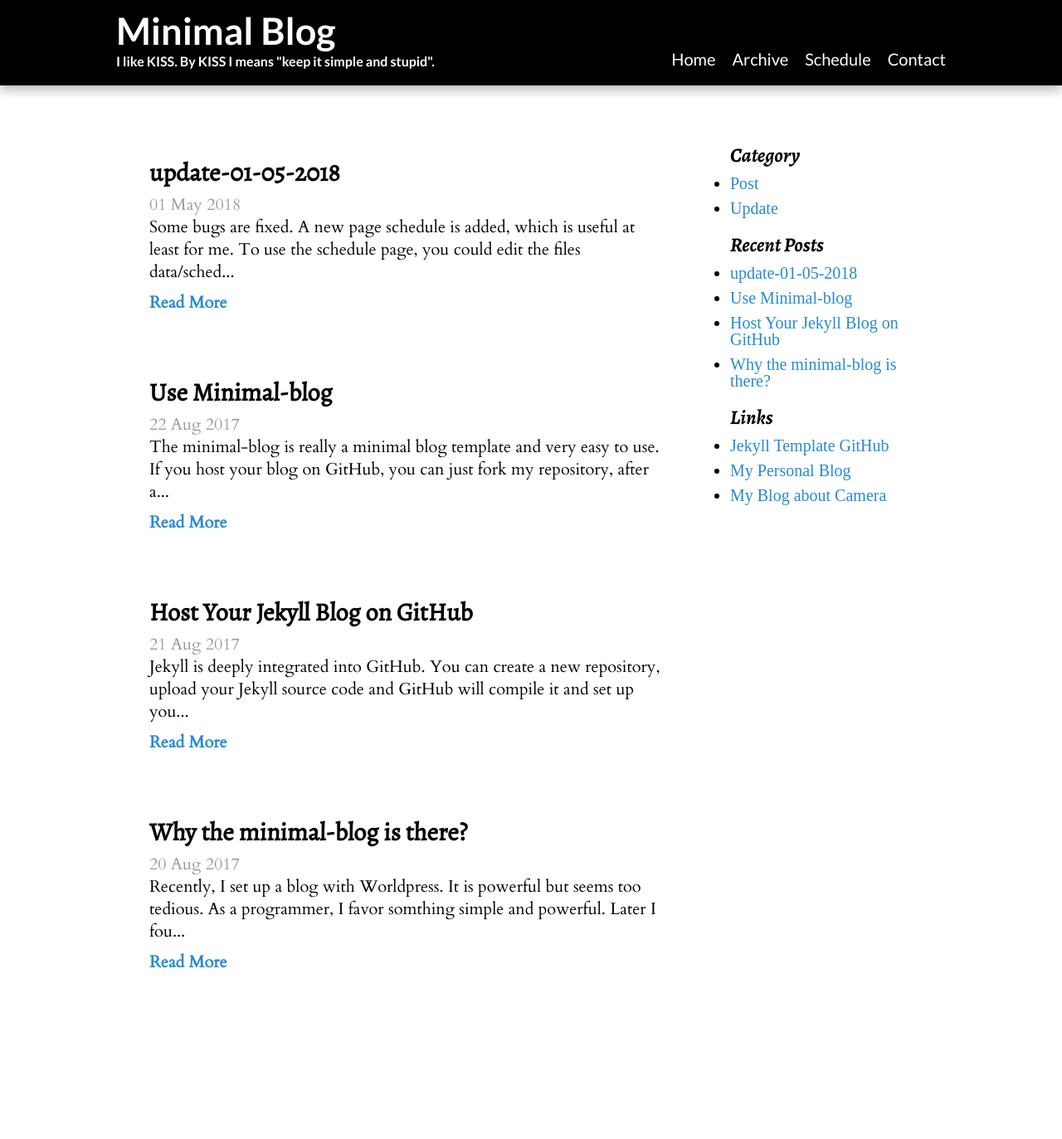
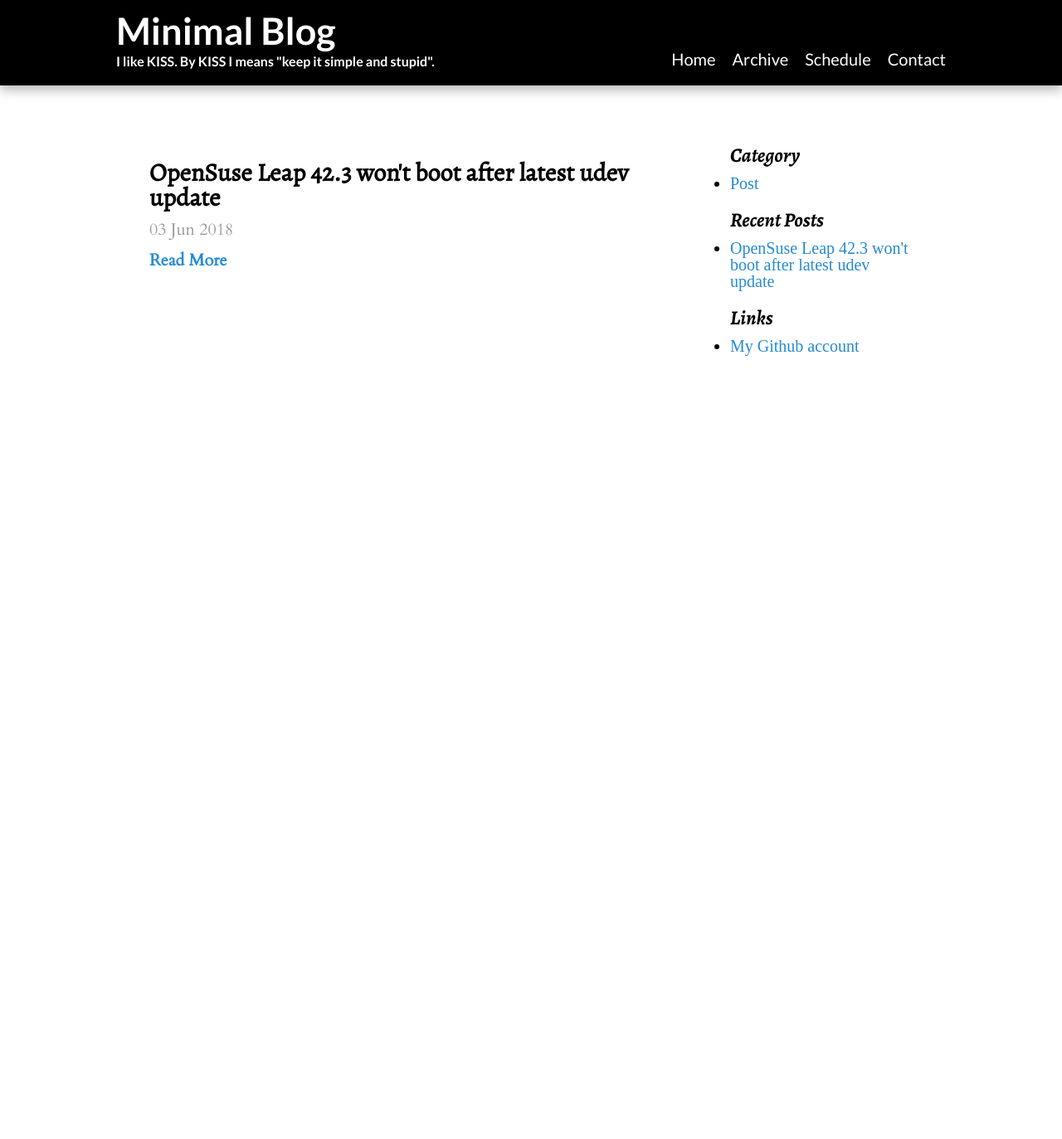
Before and after one commit to DariuszOstolski/dariuszostolski.github.io, a Jekyll site: the page built from index.html, in a window 1280 px wide. Shown: the whole page at 83% size. Built offline with Jekyll 4.4.1, drawn with Linux system fonts in a browser that asks for light colours; some web fonts are replaced; the list of posts is cut into pages by our own code; after the commit the page ends 900 px from its top, so only the background shows below that.

Commit message:
First post

````diff
--- a/_data/links.yml
+++ b/_data/links.yml
@@ -1,6 +1,2 @@
-- title: Jekyll Template GitHub
-  url: https://github.com/runningUnicorn/minimal-blog
-- title: My Personal Blog
-  url: https://runningunicorn.github.io/
-- title: My Blog about Camera
-  url: https://runningunicorn.github.io/camera-factory
+- title: My Github account
+  url: https://github.com/DariuszOstolski
--- a/_includes/google-analytics.html
+++ b/_includes/google-analytics.html
@@ -1,10 +1,13 @@
+<!-- Global site tag (gtag.js) - Google Analytics -->
+<script async
+        src="https://www.googletagmanager.com/gtag/js?id=UA-120271369-1"></script>
 <script>
-  (function(i,s,o,g,r,a,m){i['GoogleAnalyticsObject']=r;i[r]=i[r]||function(){
-  (i[r].q=i[r].q||[]).push(arguments)},i[r].l=1*new Date();a=s.createElement(o),
-  m=s.getElementsByTagName(o)[0];a.async=1;a.src=g;m.parentNode.insertBefore(a,m)
-  })(window,document,'script','https://www.google-analytics.com/analytics.js','ga');
+    window.dataLayer = window.dataLayer || [];
 
-  ga('create', 'UA-105338096-3', 'auto');
-  ga('send', 'pageview');
+    function gtag() {
+        dataLayer.push(arguments);
+    }
 
+    gtag('js', new Date());
+    gtag('config', 'UA-120271369-1');
 </script>
--- a/_posts/2017-08-20-why.md
+++ /dev/null
@@ -1,17 +0,0 @@
----
-layout: post
-title: Why the minimal-blog is there?
-category: Post
----
-
-Recently, I set up a blog with Worldpress. It is powerful but seems too tedious. As a programmer, I favor somthing simple and powerful.
-Later I found [Jekyll](https://jekyllrb.com/), which in my opinion achives an elegant balance between simplicity and functionality. It
-does what you tell it to do — no more, no less.
-
-Then my Blog came to birth by the help of Jekyll. I can focus on the content by writing, without considering the format, the wideget and
-so on. At the same time, I preserve the freedom of modifying my site, when I need a small amendment or really want to change it.
-
-Additionally, Jekyll is deeply intergrated with GitHub. You can host your site on GitHub completely free and my site also lives on GitHub now.
-I really recommend this combination and here I share my blog templete. If it helps you to set up your site, I will be really happy!
-
-![jekyll]({{site.baseurl}}/images/jekyll.png)
--- a/_posts/2017-08-21-how-github.md
+++ /dev/null
@@ -1,30 +0,0 @@
----
-layout: post
-title: Host Your Jekyll Blog on GitHub
-category: Post
----
-
-Jekyll is deeply integrated into GitHub. You can create a new repository, upload your Jekyll source code and GitHub will compile it and set up
-your site. Of course, you can fork other GitHub repositories instead of writing your own Jekyll project, which is a easy and time-saving way.
-But before the site can be really accessed, your need a few settings. The following steps help you to go through the basics:
-#### 1. Create a GitHub account
-For this step, nothing special to talk about. Just register a new account and login.
-<br>
-#### 2. Fork a Jekyll project
-You can visit [my gitHub page](https://github.com/runningUnicorn/minimal-blog) and duplicate the Jekyll project code which this site use by clicking
-the fork button at the upper-right corner. Of course, you can also write your own Jekyll project and upload.
-<br>
-#### 3. Rename
-Now you have the Jekyll project in your repository, but GitHub will not generate your site now. You have to do some renaming. But rename what? You
-have two choices:
-<br>
-##### • rename the repository
-You can rename the repository to `username.github.io`, where username is your username on GitHub. By this way, you create a so-called user page, which
-is accessible under the address: `username.github.io`.
-<br>
-##### • rename the branch
-A site can be created for each project (repository) as well. In this case, you can use any repository name as you want. The thing to do is to create a
-branch called `gh-pages` and your jekyll project should be under this branch.
-<br>
-Now your site should be alive on GitHub. If not, give GitHub several minites.
-After that, you may want to customize your site, refer to ["Use Minimal-blog"]({% post_url 2017-08-22-how %}) for more information.
--- a/_posts/2017-08-22-how.md
+++ /dev/null
@@ -1,56 +0,0 @@
----
-layout: post
-title: Use Minimal-blog
-category: Post
----
-
-The minimal-blog is really a minimal blog template and very easy to use. If you host your blog on GitHub, you can just fork
-[my repository](https://github.com/runningUnicorn/minimal-blog), after a few [setting steps]({% post_url 2017-08-21-how-github %}),
-your blog will come into alive on GitHub.
-
-This post helps you to get started:
-<br>
-#### Change the basic information of your site
-Jekyll saves configuration information in the file `_config.yml`. So just open this file with your favoiate text editor, change
-the title, tagline to your blog's. Of course, you can control other behaviors by changes attributes， such as permalink, paginate.
-<br>
-#### Create your first new post
-In order to write a new post, you need to create files in the folder `_posts`. Files in Jekyll post folder should named according to
-the following convention:
-```
-YYYY-MM-DD-filename.md
-```
-Where YYYY is a fout-digit year, MM and DD are two-digit month and day respectively.
-Every post file should start with the [frontmatter](https://jekyllrb.com/docs/frontmatter/), which tells Jekyll which layout to use, what is
-the title of this post, the category, the tag and so on. For the minimal-blog template, it looks like:
-```
----
-layout: post
-title: Use Minimal-blog
-category: Post
----
-```
-<br>
-#### Add google Analytics or AdSense
-Firstly, you should have a [google analytics account](https://support.google.com/analytics/answer/1008015?hl=en) and create a new property for
-your new site. Then copy your tracking code into the file:
-```
-/_includes/google-analytics.html
-```
-That's it. Really easy.
-For google Adsense, it is almost the same. The only difference is that your copy your [google AdSense](https://www.google.com/adsense/) code
-into the file:
-```
-/_includes/google-adsense.html
-```
-<br>
-#### Change the link list to other websites
-In the sidebar, your will find a link section, where there are some links to other website. If you want to modify the list, go to file '/data/links.yml',
-add a item like:
-```
-- title: Jekyll Template GitHub
-  url: https://github.com/runningUnicorn/minimal-blog
-```
-Where title is the name showed in the list, url is the website address you want to link to.
-<br>
-Have fun with Jekyll!
--- a/_posts/2018-05-01-update.md
+++ /dev/null
@@ -1,13 +0,0 @@
----
-layout: post
-title: update-01-05-2018
-category: Update
----
-
-Some bugs are fixed.
-
-A new page schedule is added, which is useful at least for me.
-
-To use the schedule page, you could edit the files data/schedule_list1.yml, data/schedule_list2.yml. If you need only one schedule or more, list.html is the right place to go. Delete or repeat the code block of a schedule.
-
-Have fun :-)
--- /dev/null
+++ b/_posts/2018-06-03-opensuse-wont-boot.md
@@ -0,0 +1,5 @@
+---
+layout: post
+title: OpenSuse Leap 42.3 won't boot after latest udev update
+category: Post
+---
````
